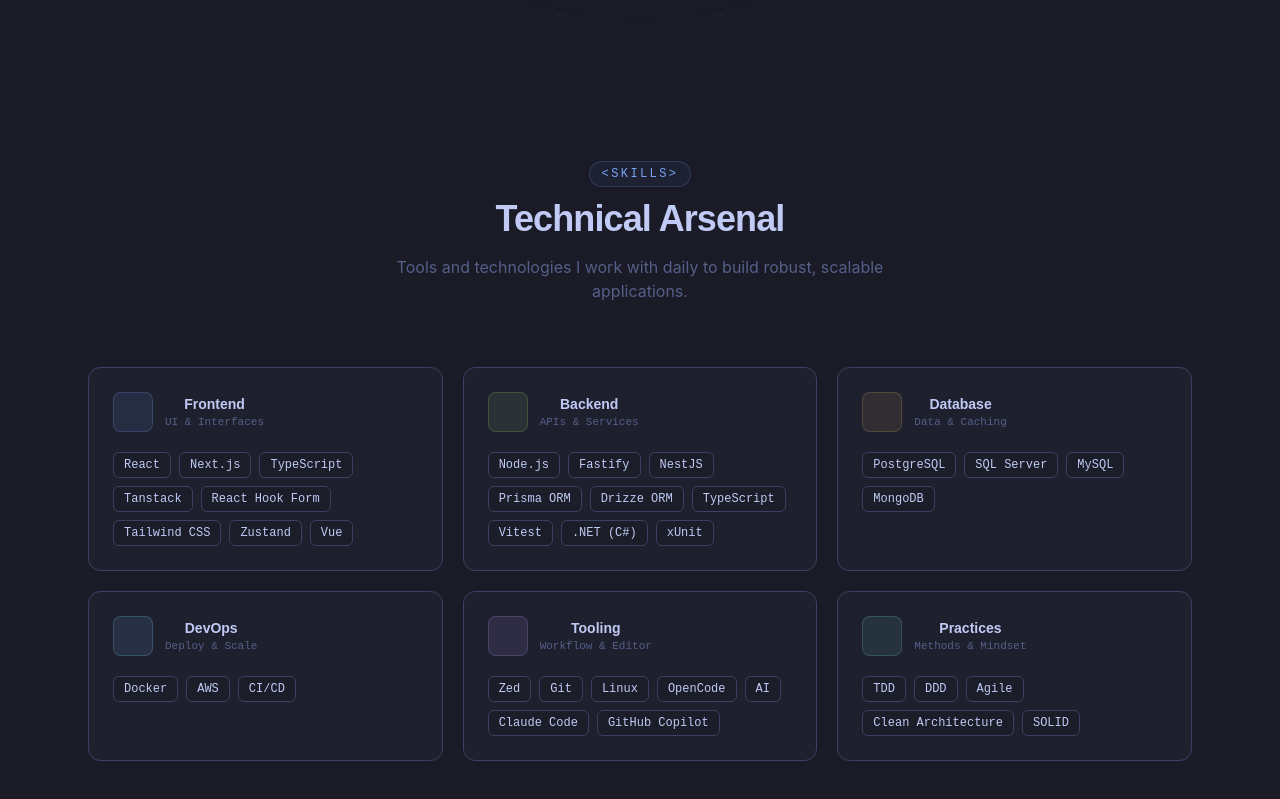
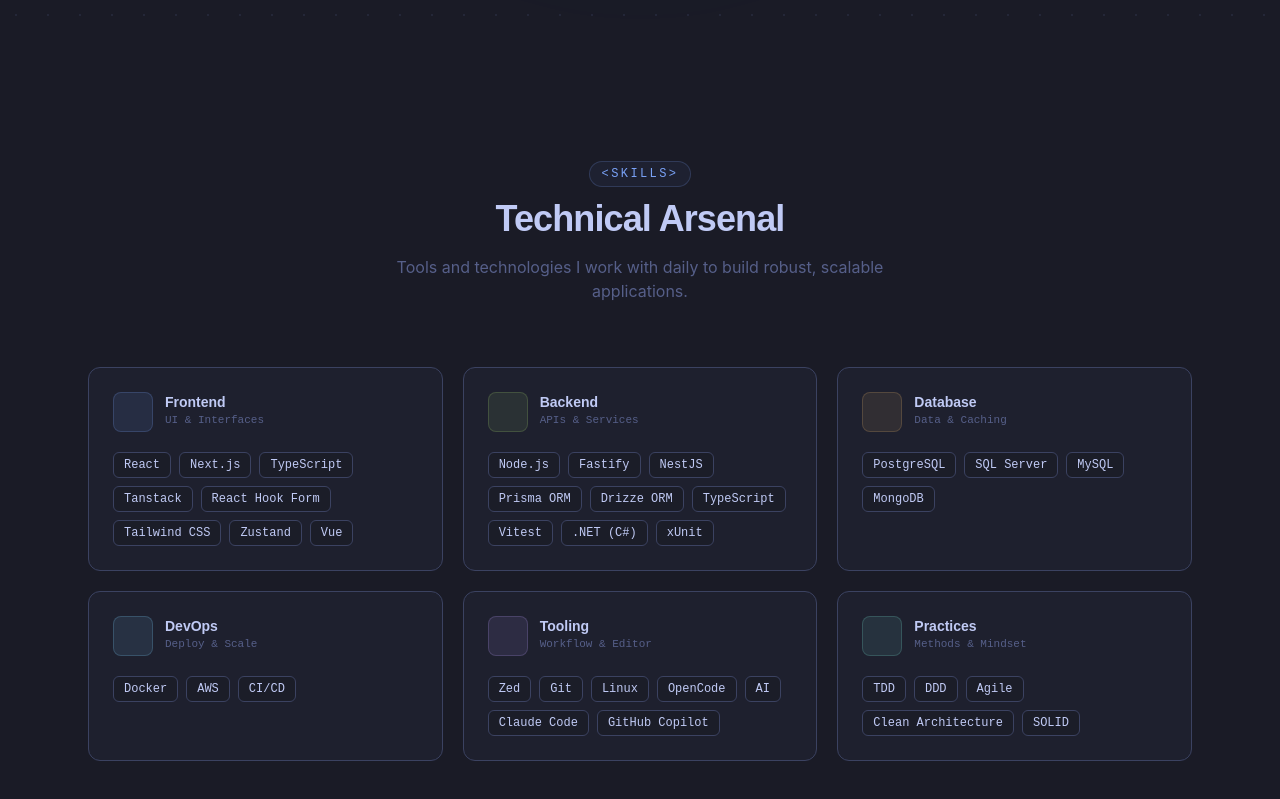
Before and after one commit to Giovani-O/dev-portfolio, a React (Vite) app: page / in a window 1280 px wide. Shown: the part 769-1568 px from the top of the page. Built offline with nearby package versions, Linux system fonts and the light colour scheme; some icons are missing.

Commit message:
fix: text align

```diff
--- a/src/components/skills.tsx
+++ b/src/components/skills.tsx
@@ -105,9 +105,9 @@
                 key={category.key}
                 className="scroll-reveal card-hover bg-tn-surface/40 border border-tn-border rounded-xl p-6 group"
               >
-                <div className="flex items-center gap-3 mb-5">
+                <div className="flex items-start gap-3 mb-5">
                   <div
-                    className={`w-10 h-10 rounded-lg ${category.bgClass} border ${category.borderClass} flex items-center justify-center group-hover:${category.hoverBgClass} transition-colors`}
+                    className={`w-10 h-10 rounded-lg ${category.bgClass} border ${category.borderClass} flex items-center justify-center shrink-0 group-hover:${category.hoverBgClass} transition-colors`}
                   >
                     <HugeiconsIcon
                       icon={category.icon}
@@ -115,7 +115,7 @@
                       className={`${category.colorClass} transition-all duration-300 ${category.hoverIconClass}`}
                     />
                   </div>
-                  <div>
+                  <div className="text-left">
                     <h3 className="font-display font-semibold text-sm">
                       {categoryData.title}
                     </h3>
```
